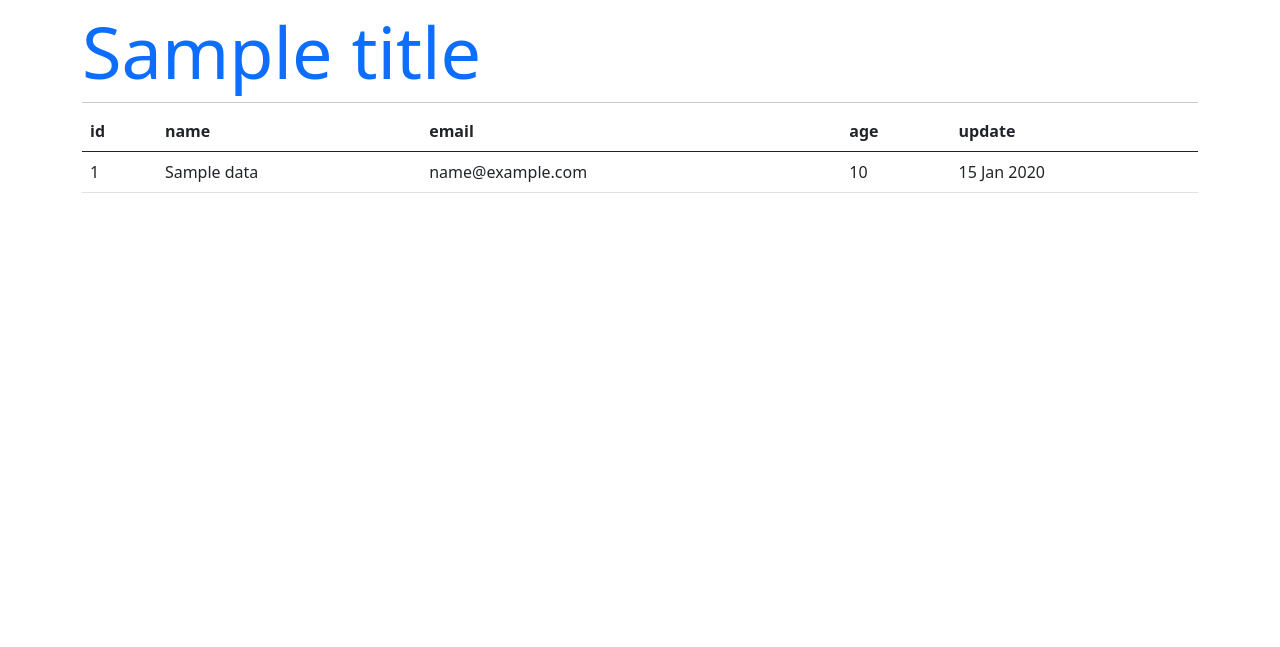
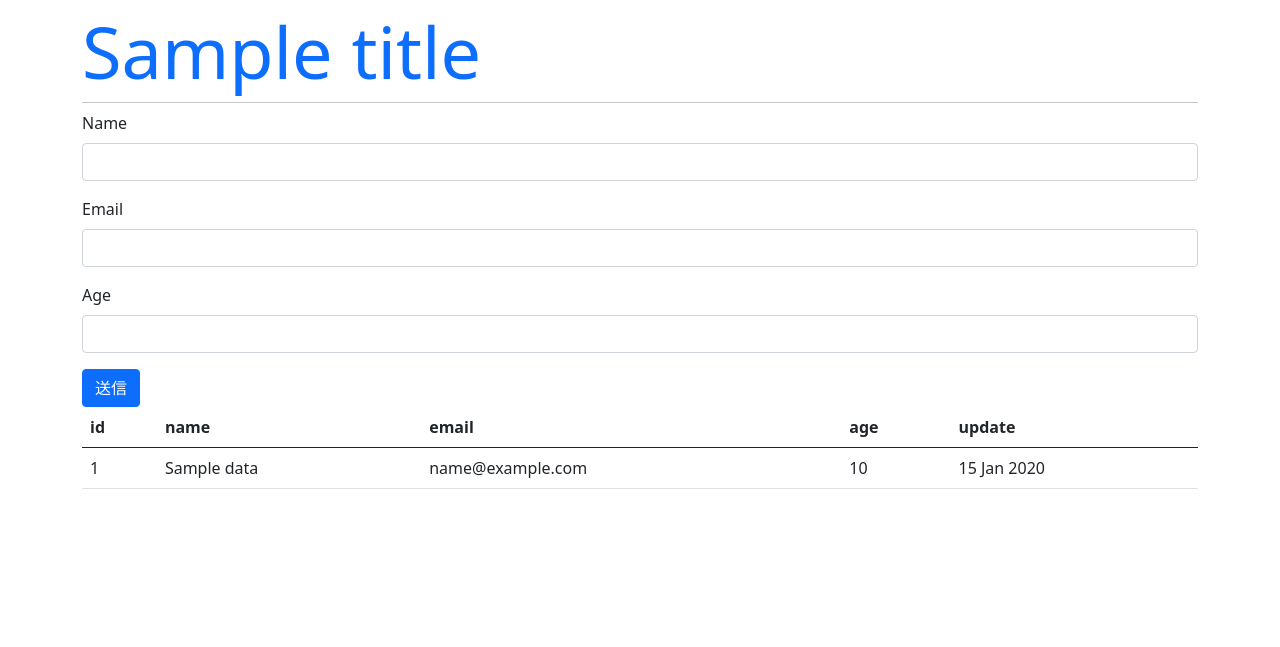
Before and after one commit to t-dounoma/js-jugyo202304-8, a Node server app: template ishiki/express_app/views/db.ejs in a window 1280 px wide. Shown: the top 647 px of the page. Run offline with Node 20, Linux system fonts and the light colour scheme; the template is opened without the code that fills it: most values are stand-ins (such as "Sample title", 1, 10 or a date in 2020).

Commit message:
post送信でレコード追加処理

```diff
--- a/ishiki/express_app/views/db.ejs
+++ b/ishiki/express_app/views/db.ejs
@@ -1,6 +1,21 @@
 <%- include('header', title) %>
 
 <p class="my-2" id="msg"><%= message %></p>
+<form action="/db" method="post">
+  <div class="mb-3">
+    <label for="name" class="form-label">Name</label>
+    <input type="text" name="name" id="name" class="form-control" />
+  </div>
+  <div class="mb-3">
+    <label for="email" class="form-label">Email</label>
+    <input type="email" name="email" id="email" class="form-control" />
+  </div>
+  <div class="mb-3">
+    <label for="age" class="form-label">Age</label>
+    <input type="number" name="age" id="age" class="form-control" />
+  </div>
+  <button type="submit" class="btn btn-primary">送信</button>
+</form>
 <table class="table">
   <thead>
     <tr>
```
Also changed, not shown: ishiki/express_app/routes/db.js (+8 -0 lines).
